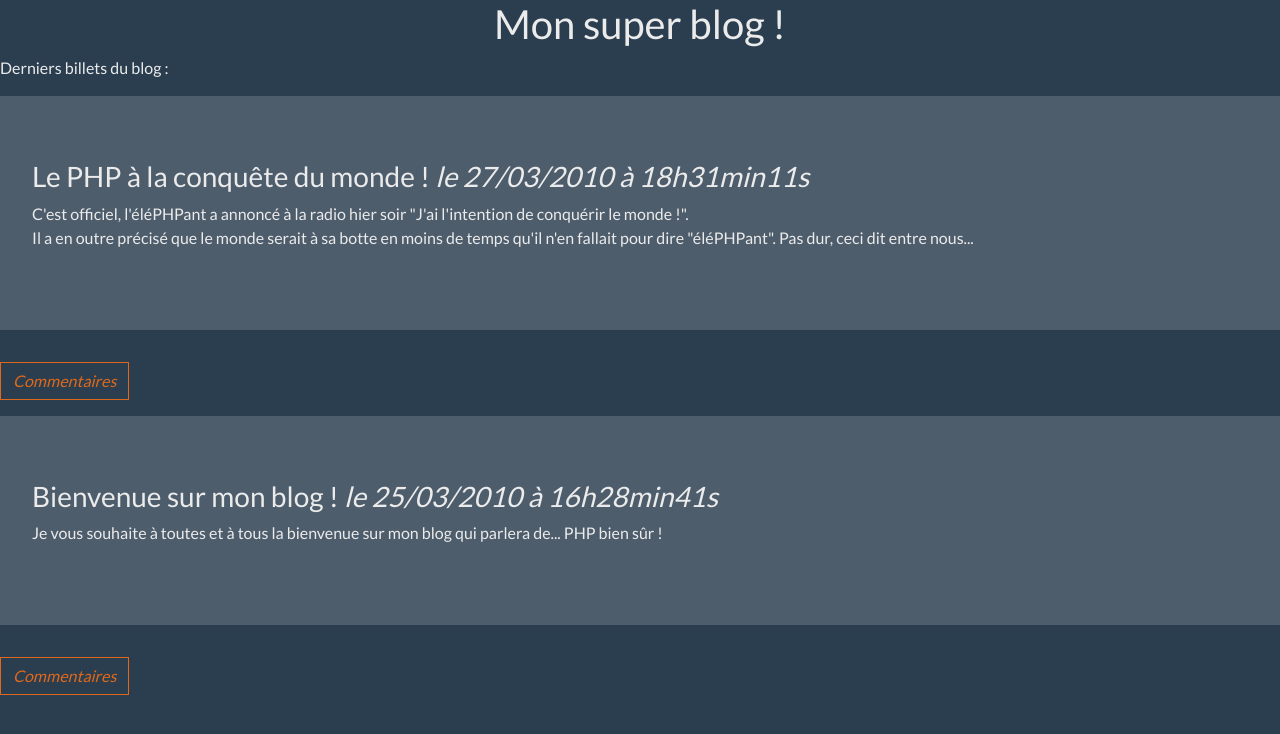
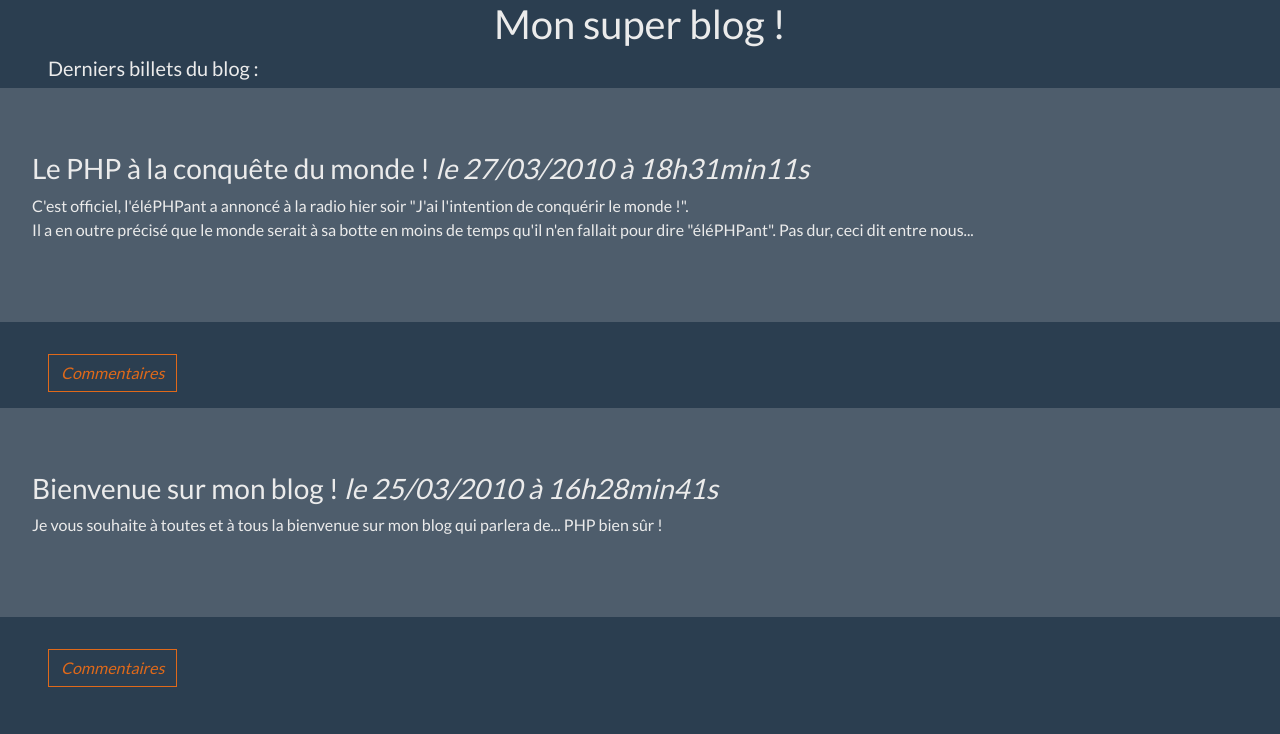
Before and after one commit to ysoline/MVC, a PHP site: page / in a window 1280 px wide. Shown: the top 734 px of the page. Run offline with PHP 8.4, Linux system fonts and the light colour scheme; data comes from the database, SQL or seed files in the repository; some libraries are stand-ins or nearby versions.

Commit message:
amélioration graphique

```diff
--- a/view/frontend/listPostsView.php
+++ b/view/frontend/listPostsView.php
@@ -2,7 +2,7 @@
 
 <?php ob_start(); ?>
 <h1 class='d-flex justify-content-center'>Mon super blog !</h1>
-<p>Derniers billets du blog :</p>
+<h5 class='ml-5'>Derniers billets du blog :</h5>
 
 
 <?php
@@ -18,7 +18,7 @@ while ($data = $posts->fetch())
         <p>
             <?= nl2br(htmlspecialchars($data['content'])) ?>
         </div>
-        <button type="button" class="btn btn-outline-primary"><em><a href="index.php?action=post&amp;id=<?= $data['id'] ?>">Commentaires</a></em></button>
+        <button type="button" class="btn btn-outline-primary ml-5"><em><a href="index.php?action=post&amp;id=<?= $data['id'] ?>">Commentaires</a></em></button>
         </p>
 
 <?php
```
